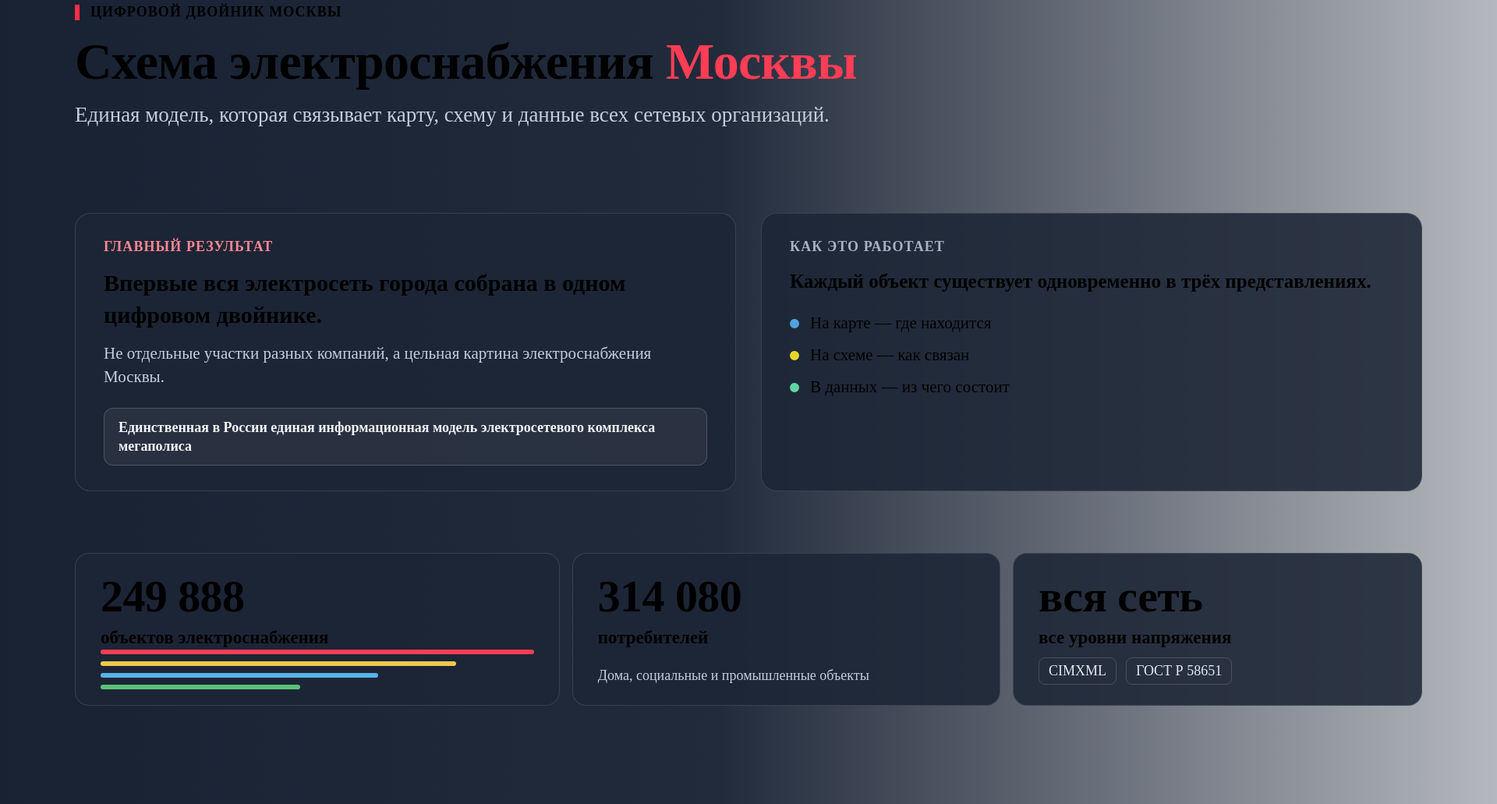
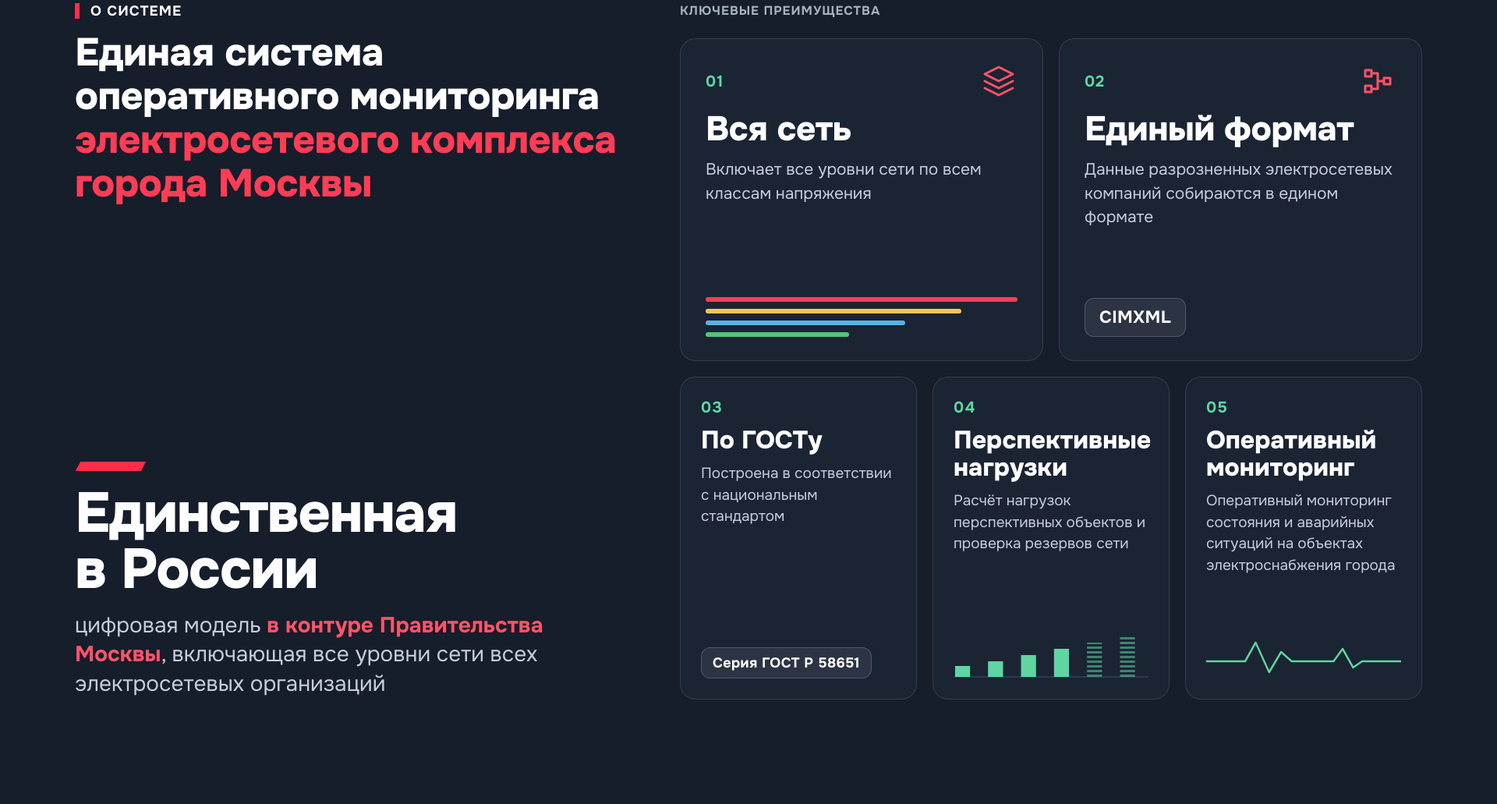
Before and after one commit to 1Lux0r1/PrasaMer, a plain HTML site: page build/canvas/project/PowerAbout.dc.html in a window 1280 px wide. Shown: the part 49-1080 px from the top of the page at 78% size, 1920 px wide, since content can reach past the window. Before the commit the page ends 800 px from the top, so only its background shows below. Drawn offline with Linux system fonts and the light colour scheme.

Commit message:
Синхронизация первого слайда и стилей с main

```diff
--- a/build/canvas/project/PowerAbout.dc.html
+++ b/build/canvas/project/PowerAbout.dc.html
@@ -1,56 +1,103 @@
-  <div data-map="ring" data-cx="1900" data-cy="850" data-scale="1600" style="position: absolute; left: 0; top: 0; width: 1920px; height: 1080px"></div>
-  <div aria-hidden="true" style="position: absolute; left: 0; top: 0; width: 1920px; height: 1080px; background: linear-gradient(90deg, #182233 0%, rgba(24,34,51,0.96) 48%, rgba(24,34,51,0.32) 100%); pointer-events: none"></div>
-  <div data-nav="1" style="position: absolute; left: 0; top: 1004px; width: 1920px; height: 76px"></div>
+<!doctype html>
+<html lang="ru">
+<head>
+<meta charset="utf-8">
+<title>О системе</title>
+<script src="./support.js"></script>
+</head>
+<body>
+<x-dc>
+<helmet>
+<link href="https://fonts.googleapis.com/css2?family=Onest:wght@400;500;600;700;800&display=swap" rel="stylesheet">
+<style>
+body{margin:0}
+a{color:#ffffff;text-decoration:none}a:hover{color:#ffffff}
+</style>
+</helmet>
+<div style="width: 1920px; height: 1080px; position: relative; overflow: hidden; background: #161d2b; font-family: 'Onest', system-ui, sans-serif; color: #ffffff">
+  <div style="position: absolute; left: 0; top: 0; width: 1920px; height: 1080px">
+    <dc-import name="MoscowMap" mode="network" cx="430" cy="640" scale="520" hint-size="1920px,1080px"></dc-import>
+  </div>
+  <div aria-hidden="true" style="position: absolute; left: 0; top: 0; width: 1920px; height: 1080px; background: linear-gradient(180deg, rgba(22,29,43,0.97) 0%, rgba(22,29,43,0.9) 34%, rgba(22,29,43,0.62) 62%, rgba(22,29,43,0.9) 100%); pointer-events: none"></div>
+  <div style="position: absolute; left: 0; top: 1004px; width: 1920px; height: 76px">
+    <dc-import name="PowerNav" current="1" hint-size="1920px,76px"></dc-import>
+  </div>
 
-  <header style="position: absolute; left: 96px; top: 54px; width: 1728px">
+  <header style="position: absolute; left: 96px; top: 52px; width: 700px; display: flex; flex-direction: column; gap: 14px">
     <div style="display: flex; align-items: center; gap: 14px; font-size: 18px; font-weight: 700; letter-spacing: 0.06em">
       <span aria-hidden="true" style="width: 6px; height: 20px; background: #FF2D46"></span>
-      ЦИФРОВОЙ ДВОЙНИК МОСКВЫ
+      О СИСТЕМЕ
     </div>
-    <h1 style="margin: 18px 0 0; font-size: 66px; line-height: 1.06; font-weight: 800; letter-spacing: -0.01em">Схема электроснабжения <span style="color: #FF3D55">Москвы</span></h1>
-    <p style="margin: 14px 0 0; font-size: 27px; line-height: 1.45; color: #C5CEDB">Единая модель, которая связывает карту, схему и данные всех сетевых организаций.</p>
+    <h1 style="margin: 0; font-size: 50px; line-height: 1.12; font-weight: 800; letter-spacing: -0.01em">Единая система оперативного мониторинга <span style="color: #FF3D55">электросетевого комплекса города Москвы</span></h1>
   </header>
 
-  <div style="position: absolute; left: 96px; top: 322px; width: 1728px; display: flex; gap: 32px">
-    <div style="flex: 1 1 0; padding: 32px 36px; border-radius: 20px; background: rgba(29,38,54,0.88); border: 1px solid rgba(255,255,255,0.12)">
-      <div style="font-size: 18px; font-weight: 700; letter-spacing: 0.06em; color: #FF8793">ГЛАВНЫЙ РЕЗУЛЬТАТ</div>
-      <p style="margin: 16px 0 0; font-size: 30px; line-height: 1.35; font-weight: 600">Впервые вся электросеть города собрана в одном цифровом двойнике.</p>
-      <p style="margin: 14px 0 0; font-size: 21px; line-height: 1.45; color: #C5CEDB">Не отдельные участки разных компаний, а цельная картина электроснабжения Москвы.</p>
-      <div style="margin-top: 24px; display: inline-flex; padding: 12px 18px; border-radius: 12px; background: rgba(255,255,255,0.06); border: 1px solid rgba(255,255,255,0.16); font-size: 18px; line-height: 1.35; font-weight: 600; color: #F3F6FA">Единственная в России единая информационная модель электросетевого комплекса мегаполиса</div>
-    </div>
-    <div style="flex: 1 1 0; padding: 32px 36px; border-radius: 20px; background: rgba(29,38,54,0.88); border: 1px solid rgba(255,255,255,0.12)">
-      <div style="font-size: 18px; font-weight: 700; letter-spacing: 0.06em; color: #A7B2C2">КАК ЭТО РАБОТАЕТ</div>
-      <p style="margin: 16px 0 0; font-size: 25px; line-height: 1.4; font-weight: 600">Каждый объект существует одновременно в трёх представлениях.</p>
-      <div style="margin-top: 24px; display: flex; flex-direction: column; gap: 16px">
-        <div style="display: flex; align-items: center; gap: 14px; font-size: 21px"><span aria-hidden="true" style="flex: none; width: 12px; height: 12px; border-radius: 50%; background: #4FA3E0"></span>На карте — где находится</div>
-        <div style="display: flex; align-items: center; gap: 14px; font-size: 21px"><span aria-hidden="true" style="flex: none; width: 12px; height: 12px; border-radius: 50%; background: #E6D72A"></span>На схеме — как связан</div>
-        <div style="display: flex; align-items: center; gap: 14px; font-size: 21px"><span aria-hidden="true" style="flex: none; width: 12px; height: 12px; border-radius: 50%; background: #5FD6A2"></span>В данных — из чего состоит</div>
-      </div>
-    </div>
+  <div style="position: absolute; left: 96px; bottom: 134px; width: 700px; display: flex; flex-direction: column; gap: 18px">
+    <div aria-hidden="true" style="width: 84px; height: 12px; margin-left: 4px; background: #FF2D46; transform: skewX(-28deg)"></div>
+    <div style="font-size: 72px; line-height: 1; font-weight: 800; letter-spacing: -0.02em">Единственная<br>в России</div>
+    <p style="margin: 0; font-size: 28px; line-height: 1.35; color: #C5CEDB">цифровая модель <span style="color: #FF5468; font-weight: 700">в контуре Правительства Москвы</span>, включающая все уровни сети всех электросетевых организаций</p>
   </div>
 
-  <div style="position: absolute; left: 96px; top: 758px; width: 1728px; height: 196px; display: flex; gap: 16px">
-    <div style="flex: 1.15 1 0; padding: 26px 32px; border-radius: 18px; background: rgba(29,38,54,0.88); border: 1px solid rgba(255,255,255,0.12); display: flex; flex-direction: column">
-      <div style="font-size: 58px; font-weight: 800; line-height: 1; letter-spacing: -0.01em">249 888</div>
-      <div style="margin-top: 10px; font-size: 23px; font-weight: 600; line-height: 1.25">объектов электроснабжения</div>
+  <div style="position: absolute; left: 872px; top: 52px; width: 952px; height: 894px; display: grid; grid-template-columns: repeat(6, minmax(0, 1fr)); grid-template-rows: 26px minmax(0, 1fr) minmax(0, 1fr); column-gap: 20px; row-gap: 20px">
+    <div style="grid-column: 1 / span 6; font-size: 16px; font-weight: 700; letter-spacing: 0.06em; color: #A7B2C2">КЛЮЧЕВЫЕ ПРЕИМУЩЕСТВА</div>
+
+    <article style="grid-column: 1 / span 3; padding: 30px 32px; border-radius: 20px; background: rgba(29,38,54,0.82); border: 1px solid rgba(255,255,255,0.12); backdrop-filter: blur(10px); display: flex; flex-direction: column; gap: 14px">
+      <div style="display: flex; align-items: center; justify-content: space-between">
+        <span style="font-size: 20px; font-weight: 700; letter-spacing: 0.06em; color: #5FD6A2">01</span>
+        <svg width="48" height="48" viewBox="0 0 24 24" aria-hidden="true" style="fill: none; stroke: #FF5468; stroke-width: 1.5; stroke-linecap: round; stroke-linejoin: round"><path d="M12 3l9 4.5-9 4.5-9-4.5zM3 12l9 4.5 9-4.5M3 16.5L12 21l9-4.5"></path></svg>
+      </div>
+      <h2 style="margin: 0; font-size: 44px; line-height: 1.05; font-weight: 800; letter-spacing: -0.01em">Вся сеть</h2>
+      <p style="margin: 0; font-size: 21px; line-height: 1.45; color: #C5CEDB">Включает все уровни сети по всем классам напряжения</p>
       <div aria-hidden="true" style="margin-top: auto; display: flex; flex-direction: column; gap: 9px">
         <span style="height: 6px; border-radius: 3px; background: #FF3D55; width: 100%"></span>
         <span style="height: 6px; border-radius: 3px; background: #F2C94C; width: 82%"></span>
         <span style="height: 6px; border-radius: 3px; background: #56B4E9; width: 64%"></span>
         <span style="height: 6px; border-radius: 3px; background: #59C27A; width: 46%"></span>
       </div>
-    </div>
-    <div style="flex: 1 1 0; padding: 26px 32px; border-radius: 18px; background: rgba(29,38,54,0.88); border: 1px solid rgba(255,255,255,0.12); display: flex; flex-direction: column">
-      <div style="font-size: 58px; font-weight: 800; line-height: 1; letter-spacing: -0.01em">314 080</div>
-      <div style="margin-top: 10px; font-size: 23px; font-weight: 600; line-height: 1.25">потребителей</div>
-      <div style="margin-top: auto; font-size: 18px; line-height: 1.35; color: #C5CEDB">Дома, социальные и промышленные объекты</div>
-    </div>
-    <div style="flex: 0.95 1 0; padding: 26px 32px; border-radius: 18px; background: rgba(29,38,54,0.88); border: 1px solid rgba(255,255,255,0.12); display: flex; flex-direction: column">
-      <div style="font-size: 58px; font-weight: 800; line-height: 1; letter-spacing: -0.01em">вся сеть</div>
-      <div style="margin-top: 10px; font-size: 23px; font-weight: 600; line-height: 1.25">все уровни напряжения</div>
-      <div style="margin-top: auto; display: flex; gap: 12px; flex-wrap: wrap">
-        <span style="padding: 6px 12px; border-radius: 8px; border: 1px solid rgba(255,255,255,0.16); font-size: 18px; color: #E3E9F1">CIMXML</span>
-        <span style="padding: 6px 12px; border-radius: 8px; border: 1px solid rgba(255,255,255,0.16); font-size: 18px; color: #E3E9F1">ГОСТ Р 58651</span>
+    </article>
+
+    <article style="grid-column: 4 / span 3; padding: 30px 32px; border-radius: 20px; background: rgba(29,38,54,0.82); border: 1px solid rgba(255,255,255,0.12); backdrop-filter: blur(10px); display: flex; flex-direction: column; gap: 14px">
+      <div style="display: flex; align-items: center; justify-content: space-between">
+        <span style="font-size: 20px; font-weight: 700; letter-spacing: 0.06em; color: #5FD6A2">02</span>
+        <svg width="48" height="48" viewBox="0 0 24 24" aria-hidden="true" style="fill: none; stroke: #FF5468; stroke-width: 1.5; stroke-linecap: round; stroke-linejoin: round"><path d="M4 5h4v4H4zM4 15h4v4H4zM16 10h4v4h-4zM8 7h4v10H8M12 12h4"></path></svg>
       </div>
-    </div>
+      <h2 style="margin: 0; font-size: 44px; line-height: 1.05; font-weight: 800; letter-spacing: -0.01em">Единый формат</h2>
+      <p style="margin: 0; font-size: 21px; line-height: 1.45; color: #C5CEDB">Данные разрозненных электросетевых компаний собираются в едином формате</p>
+      <div style="margin-top: auto; align-self: flex-start; padding: 10px 18px; border-radius: 12px; background: rgba(255,255,255,0.08); border: 1px solid rgba(255,255,255,0.18); font-size: 22px; font-weight: 700; letter-spacing: 0.02em">CIMXML</div>
+    </article>
+
+    <article style="grid-column: 1 / span 2; padding: 26px 26px; border-radius: 20px; background: rgba(29,38,54,0.82); border: 1px solid rgba(255,255,255,0.12); backdrop-filter: blur(10px); display: flex; flex-direction: column; gap: 12px">
+      <span style="font-size: 20px; font-weight: 700; letter-spacing: 0.06em; color: #5FD6A2">03</span>
+      <h2 style="margin: 0; font-size: 32px; line-height: 1.1; font-weight: 800">По ГОСТу</h2>
+      <p style="margin: 0; font-size: 19px; line-height: 1.45; color: #C5CEDB">Построена в соответствии с национальным стандартом</p>
+      <div style="margin-top: auto; align-self: flex-start; padding: 8px 14px; border-radius: 12px; background: rgba(255,255,255,0.08); border: 1px solid rgba(255,255,255,0.18); font-size: 18px; font-weight: 700; letter-spacing: 0.02em; white-space: nowrap">Серия ГОСТ Р 58651</div>
+    </article>
+
+    <article style="grid-column: 3 / span 2; padding: 26px 26px; border-radius: 20px; background: rgba(29,38,54,0.82); border: 1px solid rgba(255,255,255,0.12); backdrop-filter: blur(10px); display: flex; flex-direction: column; gap: 12px">
+      <span style="font-size: 20px; font-weight: 700; letter-spacing: 0.06em; color: #5FD6A2">04</span>
+      <h2 style="margin: 0; font-size: 32px; line-height: 1.1; font-weight: 800">Перспективные нагрузки</h2>
+      <p style="margin: 0; font-size: 19px; line-height: 1.45; color: #C5CEDB">Расчёт нагрузок перспективных объектов и проверка резервов сети</p>
+      <svg viewBox="0 0 260 60" width="100%" height="60" aria-hidden="true" preserveAspectRatio="none" style="margin-top: auto; display: block">
+        <path d="M0 58H260" style="fill: none; stroke: #334058; stroke-width: 1.5"></path>
+        <path d="M12 58V44M56 58V38M100 58V30M144 58V22" style="fill: none; stroke: #5FD6A2; stroke-width: 20"></path>
+        <path d="M188 58V14M232 58V4" style="fill: none; stroke: #5FD6A2; stroke-width: 20; stroke-dasharray: 3 3; opacity: 0.55"></path>
+      </svg>
+    </article>
+
+    <article style="grid-column: 5 / span 2; padding: 26px 26px; border-radius: 20px; background: rgba(29,38,54,0.82); border: 1px solid rgba(255,255,255,0.12); backdrop-filter: blur(10px); display: flex; flex-direction: column; gap: 12px">
+      <span style="font-size: 20px; font-weight: 700; letter-spacing: 0.06em; color: #5FD6A2">05</span>
+      <h2 style="margin: 0; font-size: 32px; line-height: 1.1; font-weight: 800">Оперативный мониторинг</h2>
+      <p style="margin: 0; font-size: 19px; line-height: 1.45; color: #C5CEDB">Оперативный мониторинг состояния и аварийных ситуаций на объектах электроснабжения города</p>
+      <svg viewBox="0 0 260 60" width="100%" height="60" aria-hidden="true" preserveAspectRatio="none" style="margin-top: auto; display: block">
+        <path d="M0 38H52L66 14L84 52L100 26L114 38H170L182 22L196 46L208 38H260" style="fill: none; stroke: #5FD6A2; stroke-width: 2.5; stroke-linejoin: round; stroke-linecap: round"></path>
+      </svg>
+    </article>
   </div>
+</div>
+</x-dc>
+<script type="text/x-dc" data-dc-script data-props='{"$preview":{"width":1920,"height":1080}}'>
+class Component extends DCLogic {
+  renderVals() { return {}; }
+}
+</script>
+</body>
+</html>
```
Also changed, not shown: styles.css (+18 -4 lines).
